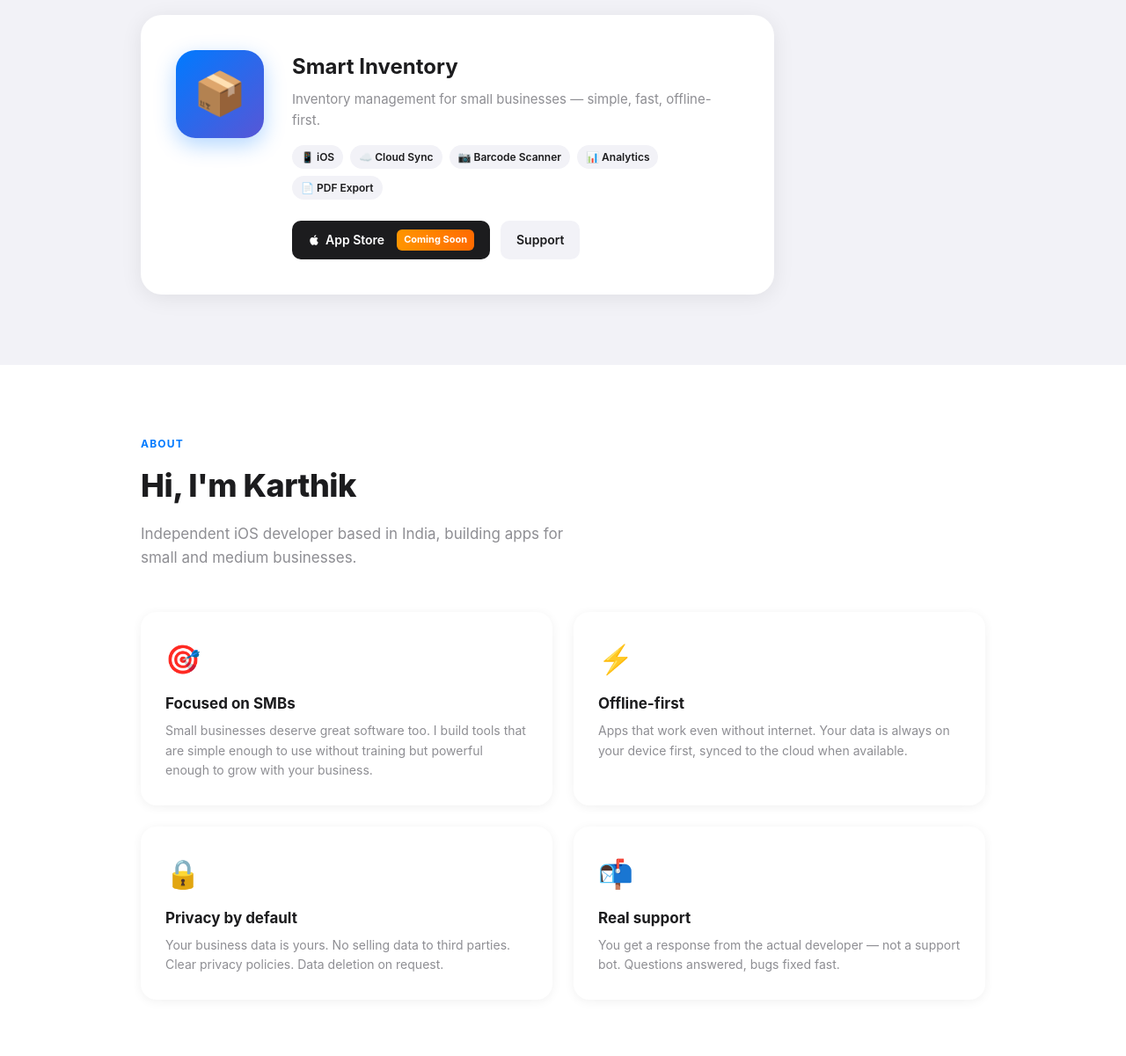
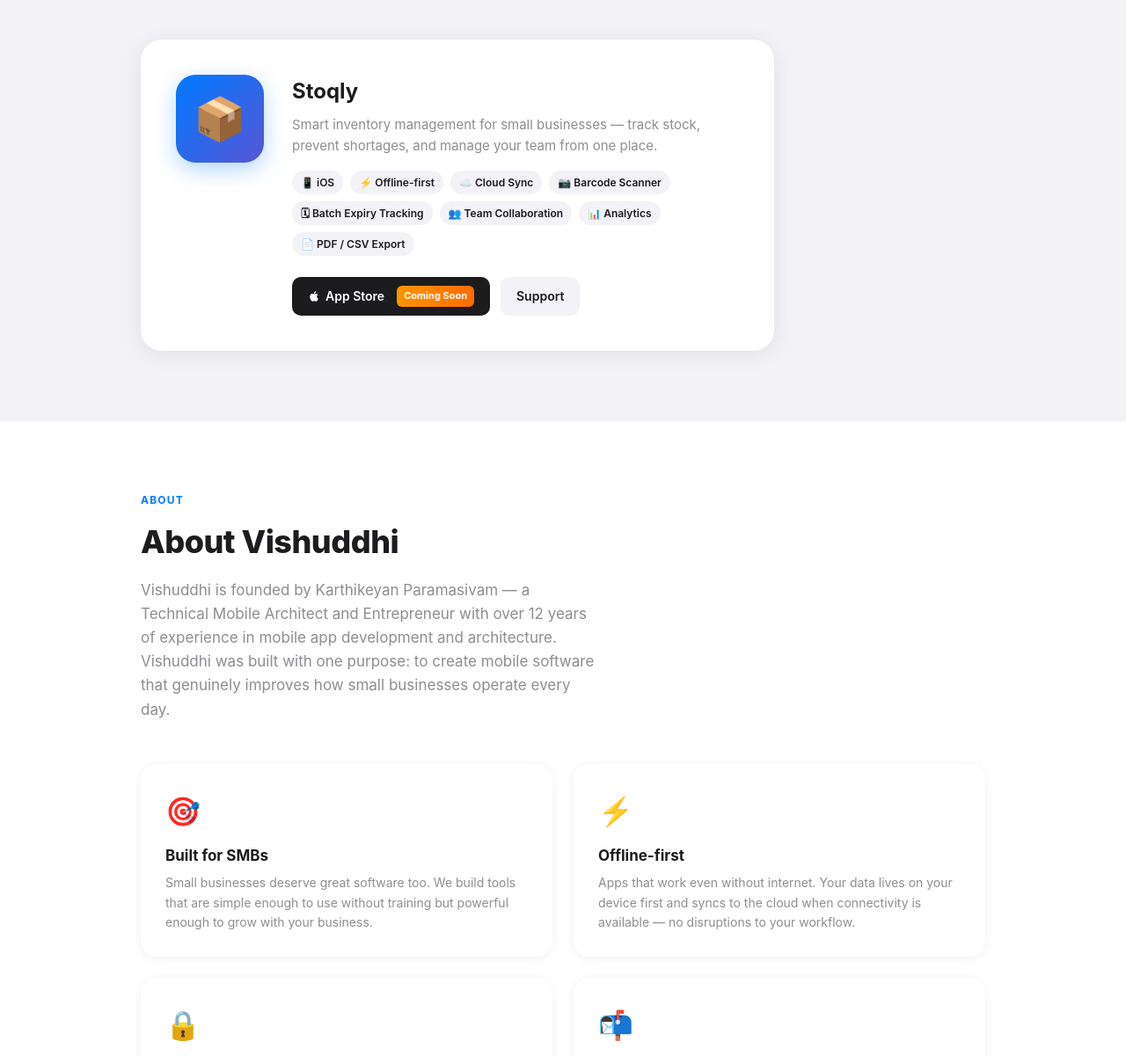
Before and after one commit to karthik-sivam/vishuddhi.in, a plain HTML site: page index.html in a window 1280 px wide. Shown: the part 808-2009 px from the top of the page at 88% size. Drawn offline with Linux system fonts and the light colour scheme.

Commit message:
Update index.html

```diff
--- a/index.html
+++ b/index.html
@@ -3,8 +3,8 @@
 <head>
   <meta charset="UTF-8" />
   <meta name="viewport" content="width=device-width, initial-scale=1.0" />
-  <title>Vishuddhi — Apps by Karthik</title>
-  <meta name="description" content="Independent iOS app developer building tools for small businesses." />
+  <title>Vishuddhi — Mobile Apps for Business</title>
+  <meta name="description" content="Vishuddhi builds focused iOS apps for small and medium businesses. Founded by Karthikeyan Paramasivam, Technical Mobile Architect with 12+ years of experience." />
   <style>
     *, *::before, *::after { box-sizing: border-box; margin: 0; padding: 0; }
 
@@ -407,12 +407,12 @@
   <!-- Hero -->
   <div class="hero">
     <div class="hero-inner">
-      <span class="hero-eyebrow">Independent iOS Developer</span>
-      <h1>Building tools that<br><span>actually help</span></h1>
-      <p>Simple, well-crafted apps for small businesses. No bloat. Just what you need.</p>
+      <span class="hero-eyebrow">Vishuddhi</span>
+      <h1>Mobile apps built for<br><span>real businesses</span></h1>
+      <p>Focused, well-engineered iOS apps for small and medium businesses. Powerful enough to grow with you, simple enough to use from day one.</p>
       <a href="#apps" class="hero-cta">
         <svg width="16" height="16" fill="none" viewBox="0 0 24 24" stroke="currentColor" stroke-width="2.5"><path d="M12 2a10 10 0 1 0 0 20A10 10 0 0 0 12 2zm0 4v4l3 3"/></svg>
-        See My Apps
+        Explore Our Apps
       </a>
     </div>
   </div>
@@ -420,22 +420,25 @@
   <!-- Apps -->
   <section id="apps" style="background: var(--bg);">
     <div class="section-inner">
-      <p class="section-label">Apps</p>
-      <h2 class="section-title">What I've built</h2>
+      <p class="section-label">Our Apps</p>
+      <h2 class="section-title">What we've built</h2>
       <p class="section-subtitle">Focused tools for real business problems.</p>
 
       <div class="app-card">
         <div class="app-icon">📦</div>
         <div class="app-info">
-          <h3>Smart Inventory</h3>
-          <p class="app-tagline">Inventory management for small businesses — simple, fast, offline-first.</p>
+          <h3>Stoqly</h3>
+          <p class="app-tagline">Smart inventory management for small businesses — track stock, prevent shortages, and manage your team from one place.</p>
 
           <div class="app-features">
             <span class="feature-pill">📱 iOS</span>
+            <span class="feature-pill">⚡ Offline-first</span>
             <span class="feature-pill">☁️ Cloud Sync</span>
             <span class="feature-pill">📷 Barcode Scanner</span>
+            <span class="feature-pill">🗓 Batch Expiry Tracking</span>
+            <span class="feature-pill">👥 Team Collaboration</span>
             <span class="feature-pill">📊 Analytics</span>
-            <span class="feature-pill">📄 PDF Export</span>
+            <span class="feature-pill">📄 PDF / CSV Export</span>
           </div>
 
           <div class="app-buttons">
@@ -455,19 +458,19 @@
   <section id="about" style="background: #fff;">
     <div class="section-inner">
       <p class="section-label">About</p>
-      <h2 class="section-title">Hi, I'm Karthik</h2>
-      <p class="section-subtitle">Independent iOS developer based in India, building apps for small and medium businesses.</p>
+      <h2 class="section-title">About Vishuddhi</h2>
+      <p class="section-subtitle">Vishuddhi is founded by Karthikeyan Paramasivam — a Technical Mobile Architect and Entrepreneur with over 12 years of experience in mobile app development and architecture. Vishuddhi was built with one purpose: to create mobile software that genuinely improves how small businesses operate every day.</p>
 
       <div class="about-grid">
         <div class="about-card">
           <div class="icon">🎯</div>
-          <h4>Focused on SMBs</h4>
-          <p>Small businesses deserve great software too. I build tools that are simple enough to use without training but powerful enough to grow with your business.</p>
+          <h4>Built for SMBs</h4>
+          <p>Small businesses deserve great software too. We build tools that are simple enough to use without training but powerful enough to grow with your business.</p>
         </div>
         <div class="about-card">
           <div class="icon">⚡</div>
           <h4>Offline-first</h4>
-          <p>Apps that work even without internet. Your data is always on your device first, synced to the cloud when available.</p>
+          <p>Apps that work even without internet. Your data lives on your device first and syncs to the cloud when connectivity is available — no disruptions to your workflow.</p>
         </div>
         <div class="about-card">
           <div class="icon">🔒</div>
@@ -476,8 +479,8 @@
         </div>
         <div class="about-card">
           <div class="icon">📬</div>
-          <h4>Real support</h4>
-          <p>You get a response from the actual developer — not a support bot. Questions answered, bugs fixed fast.</p>
+          <h4>Founder-level support</h4>
+          <p>Support comes directly from the founder — not a bot, not a queue. Real answers from the person who built the product, fast.</p>
         </div>
       </div>
     </div>
@@ -486,7 +489,7 @@
   <!-- Contact -->
   <div class="contact-section" id="contact">
     <h2>Get in touch</h2>
-    <p>Questions about an app, a feature request, or just want to say hi?</p>
+    <p>Questions about an app, a feature request, a business enquiry, or just want to say hi?</p>
     <a href="mailto:karthik@vishuddhi.in" class="contact-email">karthik@vishuddhi.in</a>
   </div>
 
```
